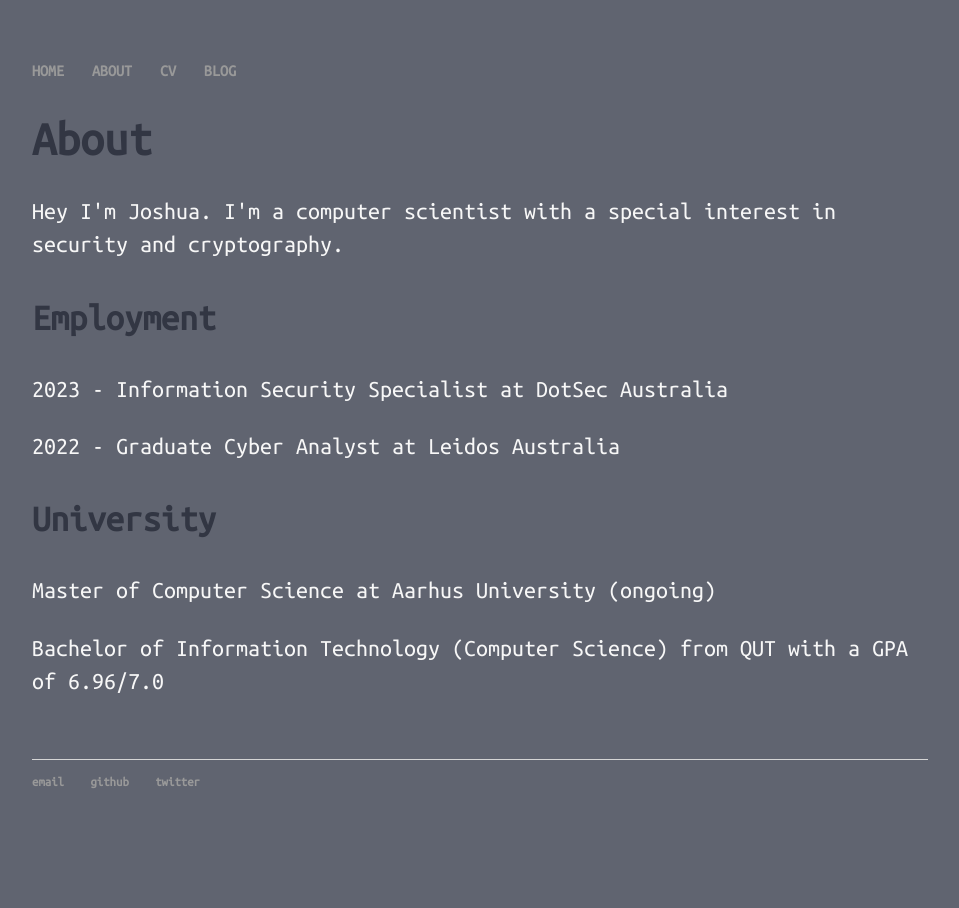
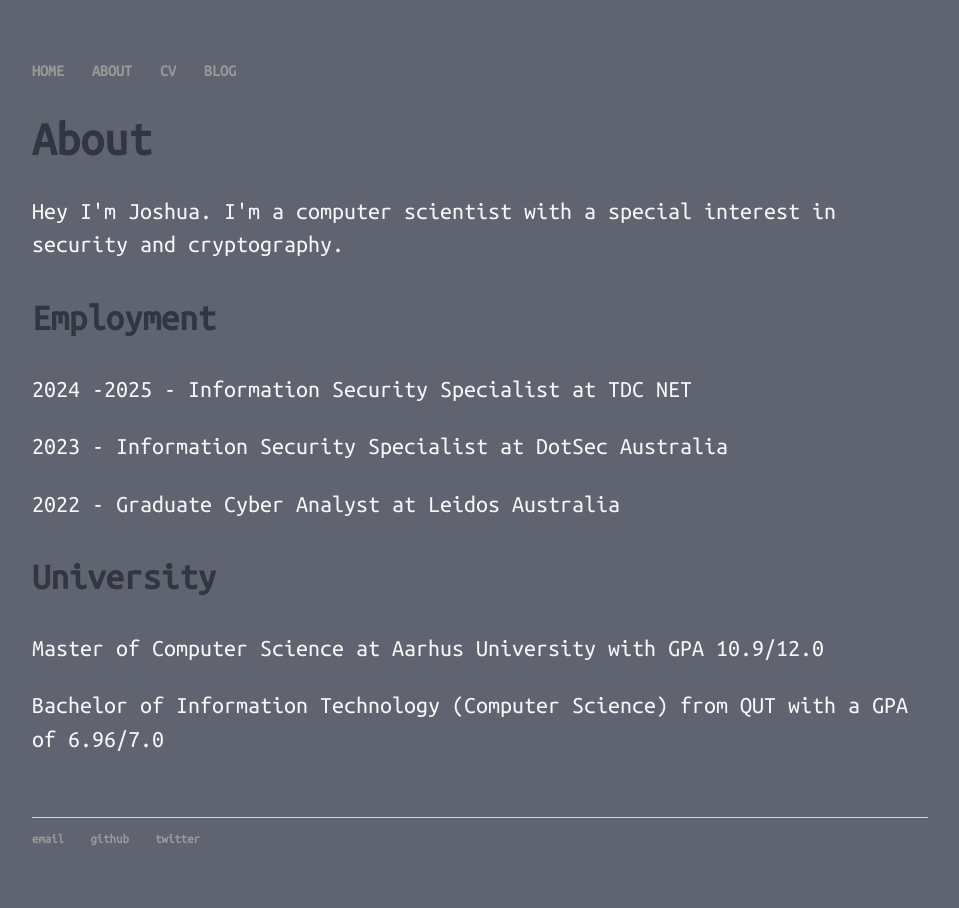
Before and after one commit to HagemannJ/HagemannJ.github.io, a Jekyll site: the page built from about/index.html, in a window 1280 px wide. Shown: the whole page, without its empty margins (160-1119 px from the left). Built offline with Jekyll 4.4.1, drawn with Linux system fonts in a browser that asks for light colours.

```diff
--- a/_layouts/default.html
+++ b/_layouts/default.html
@@ -1,10 +1,10 @@
 <!DOCTYPE html>
 <html>
   <head>
+    <meta charset="utf-8">
     <title>{{ page.title }}</title>
     <link rel="stylesheet" type="text/css" href="//fonts.googleapis.com/css?family=Ubuntu+Mono" />
     <link rel="stylesheet" type="text/css" href="/css/main.css">
-
   </head>
 <body>
   <div class="container">
--- a/about/index.html
+++ b/about/index.html
@@ -9,11 +9,12 @@ title: About Joshua Hagemann
 			</p>
 
 			<h3>Employment</h3>
+			<p>2024 -2025  - Information Security Specialist at TDC NET</p>
 			<p>2023 - Information Security Specialist at DotSec Australia</p>
 			<p>2022 - Graduate Cyber Analyst at Leidos Australia</p>
 
 			<h3>University</h3>
-			<p>Master of Computer Science at Aarhus University (ongoing)</p>
+			<p>Master of Computer Science at Aarhus University with GPA 10.9/12.0</p>
 			<p>Bachelor of Information Technology (Computer Science) from QUT with a GPA of 6.96/7.0</p>
 			<!--<h4>Projects</h4>
 			<p>
```
Also changed, not shown: _posts/2018-10-08-bar-bot.md (+1 -1 lines), _posts/2024-08-10-flytoget copy.md (renamed from _posts/2024-08-10-flytoget.md, +2 -2 lines), _posts/2025-06-15-hss.md (added, +15 -0 lines).
